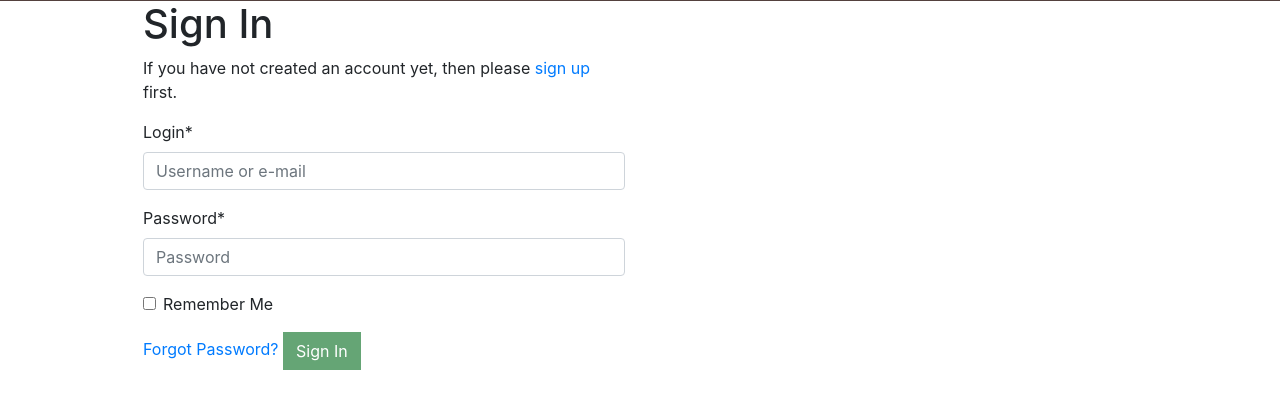
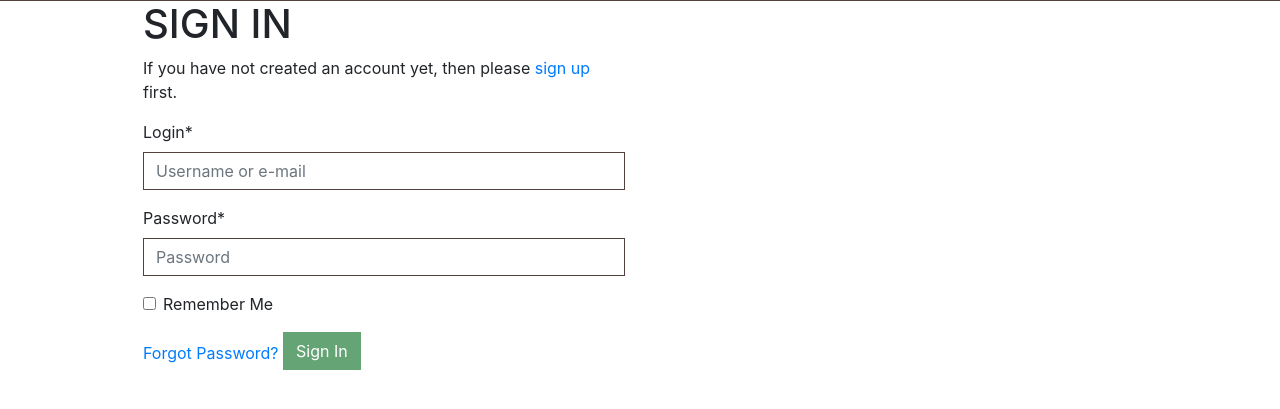
Before and after one commit to LaurePiechaczyk/project5-coffee-shop, a Django app: page /accounts/login/ in a window 1280 px wide. Shown: the part 164-573 px from the top of the page. Run offline with Django 3.2, Linux system fonts and the light colour scheme; parts of the project's set-up code (start-up, migrations or seed data) failed here and were passed over; some libraries are stand-ins or nearby versions.

Commit message:
forms in allauth with border-0 and brown to fit the rest of the website

```diff
--- a/static/css/base.css
+++ b/static/css/base.css
@@ -193,6 +193,13 @@ html {
     color: black;
 }
 
+
+/* ------------------------------- allauth forms */
+.allauth-form input{
+    border: 1px solid #53413e;
+    border-radius: 0px;
+}
+
 /* ------------------------------- bootstrap toasts */
 .message-container {
     position: fixed;
--- a/templates/allauth/account/login.html
+++ b/templates/allauth/account/login.html
@@ -7,7 +7,7 @@
 
 {% block inner_content %}
 
-<h1>{% trans "Sign In" %}</h1>
+<h1 class="text-uppercase">{% trans "Sign In" %}</h1>
 
 {% get_providers as socialaccount_providers %}
 
@@ -35,12 +35,15 @@ for a {{ site_name }} account and sign in below:{% endblocktrans %}</p>
 
 <form class="login" method="POST" action="{% url 'account_login' %}">
   {% csrf_token %}
-  {{ form|crispy }}
+  <div class="allauth-form">
+    {{ form|crispy }}
+  </div>
+
   {% if redirect_field_value %}
   <input type="hidden" name="{{ redirect_field_name }}" value="{{ redirect_field_value }}" />
   {% endif %}
   <a class="button secondaryAction" href="{% url 'account_reset_password' %}">{% trans "Forgot Password?" %}</a>
-  <button class="primaryAction btn btn-green rounded-0" type="submit">{% trans "Sign In" %}</button>
+  <button class="primaryAction btn btn-green rounded-0 mb-2" type="submit">{% trans "Sign In" %}</button>
 </form>
 
 {% endblock %}
--- a/templates/allauth/account/logout.html
+++ b/templates/allauth/account/logout.html
@@ -5,7 +5,7 @@
 {% block head_title %}{% trans "Sign Out" %}{% endblock %}
 
 {% block inner_content %}
-<h1>{% trans "Sign Out" %}</h1>
+<h1 class="text-uppercase">{% trans "Sign Out" %}</h1>
 
 <p>{% trans 'Are you sure you want to sign out?' %}</p>
 
--- a/templates/allauth/account/signup.html
+++ b/templates/allauth/account/signup.html
@@ -5,13 +5,15 @@
 {% block head_title %}{% trans "Signup" %}{% endblock %}
 
 {% block inner_content %}
-<h1>{% trans "Sign Up" %}</h1>
+<h1 class="text-uppercase">{% trans "Sign Up" %}</h1>
 
 <p>{% blocktrans %}Already have an account? Then please <a href="{{ login_url }}">sign in</a>.{% endblocktrans %}</p>
 
 <form class="signup" id="signup_form" method="post" action="{% url 'account_signup' %}">
   {% csrf_token %}
-  {{ form|crispy }}
+  <div class="allauth-form">
+    {{ form|crispy }}
+  </div>
   {% if redirect_field_value %}
   <input type="hidden" name="{{ redirect_field_name }}" value="{{ redirect_field_value }}" />
   {% endif %}
```
